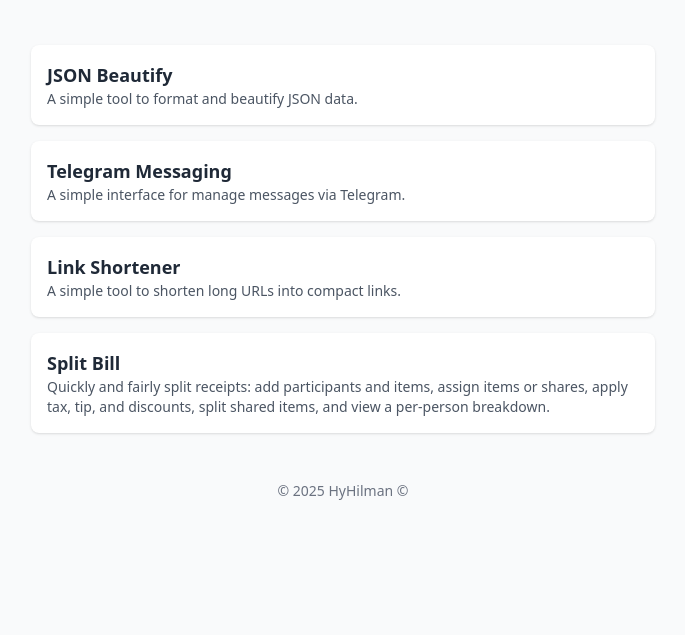
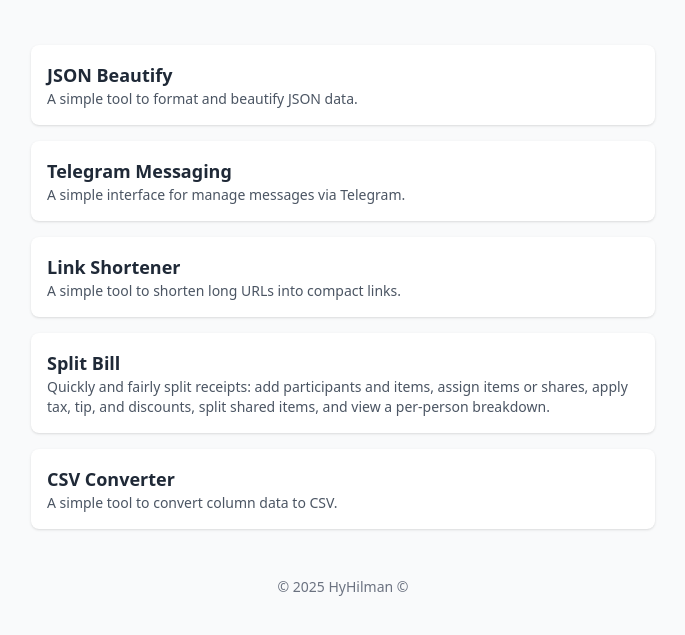
Before and after one commit to hilmanfitriana19/hilmanfitriana19.github.io, a plain HTML site: page index.html in a window 1280 px wide. Shown: the part 119-754 px from the top of the page, without its empty margins (297-982 px from the left). Drawn offline with nearby package versions, Linux system fonts and the light colour scheme.

Commit message:
chore: add csv converter

```diff
--- a/index.html
+++ b/index.html
@@ -43,6 +43,13 @@
             <p class="text-sm text-gray-600">Quickly and fairly split receipts: add participants and items, assign items or shares, apply tax, tip, and discounts, split shared items, and view a per-person breakdown.</p>
           </a>
         </li>
+        <li>
+          <a href="https://csv-converter-ruddy.vercel.app/"
+              class="block p-4 bg-white rounded-lg shadow hover:shadow-md hover:bg-blue-50 transition">
+            <h2 class="font-semibold text-lg">CSV Converter</h2>
+            <p class="text-sm text-gray-600"> A simple tool to convert column data to CSV. </p>
+          </a>
+        </li>
       </ul>
     </main>
 
```
